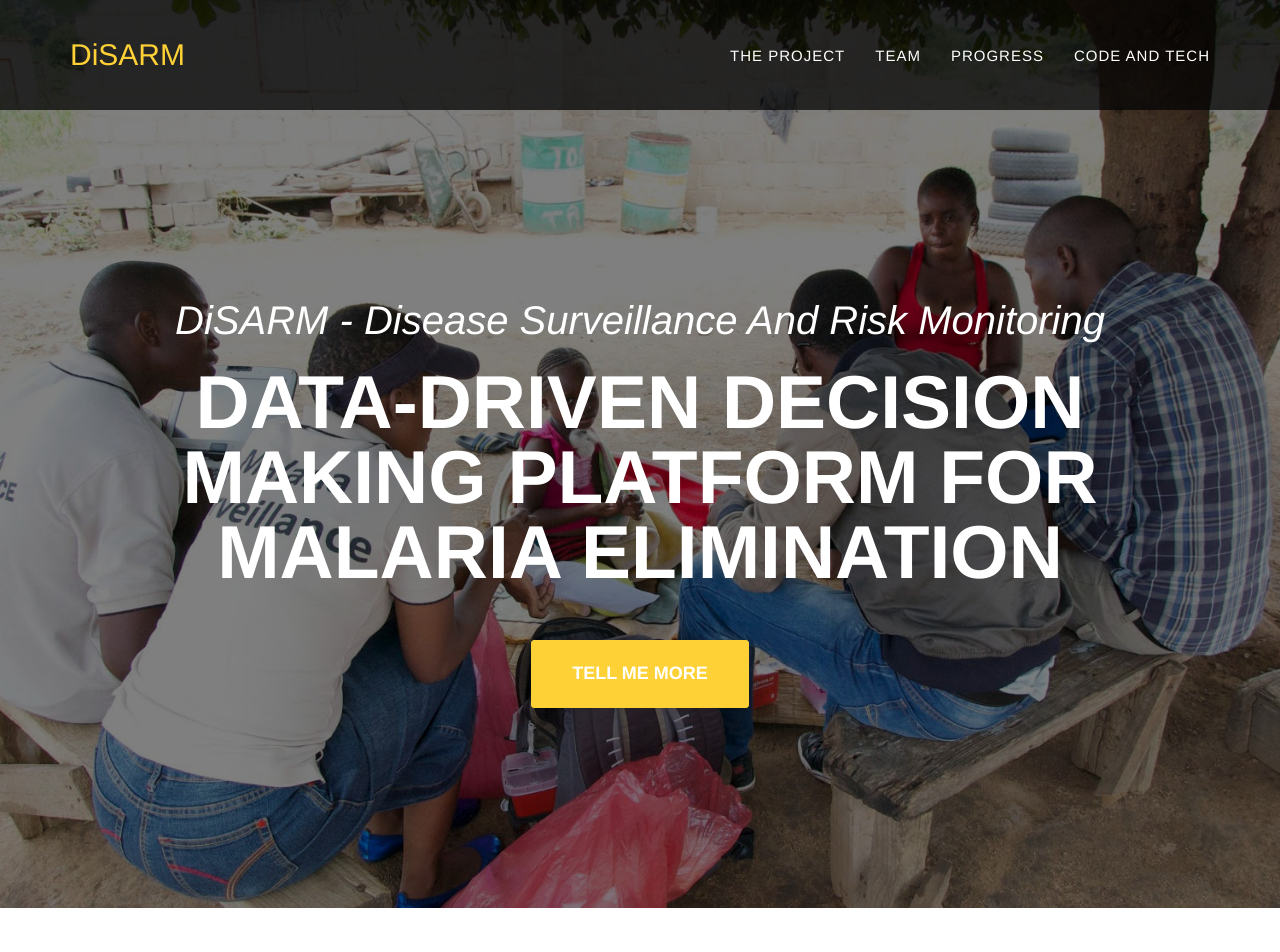
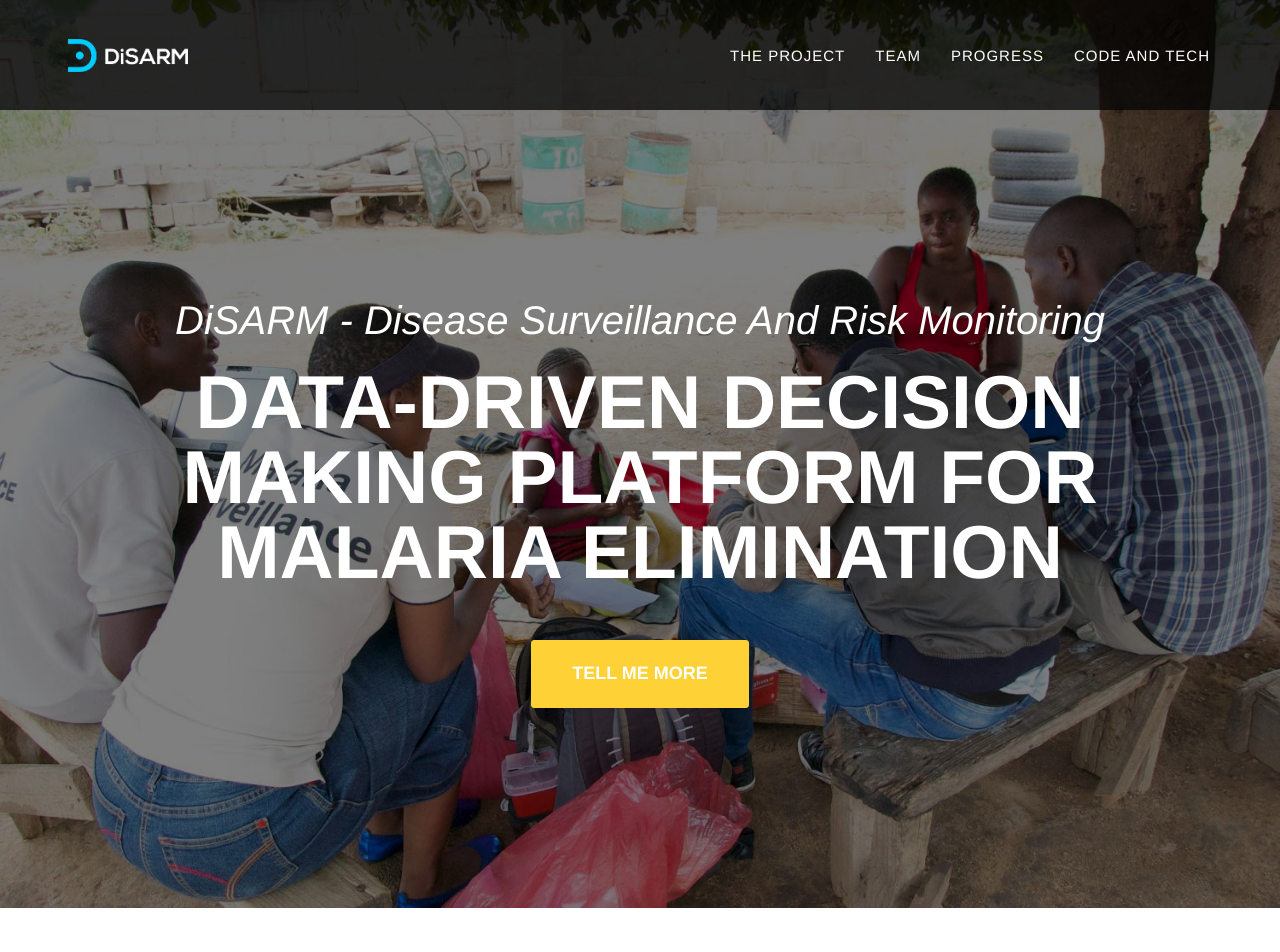
Before and after one commit to disarm-platform/disarm-website, a Jekyll site: the page built from index.html, in a window 1280 px wide. Shown: the top 952 px of the page. Built offline with Jekyll 4.4.1, drawn with Linux system fonts in a browser that asks for light colours; some web fonts are replaced.

Commit message:
Use new logo in header

```diff
--- a/_includes/css/custom.css
+++ b/_includes/css/custom.css
@@ -1,3 +1,7 @@
+.navbar-brand {
+  padding: 13.5px 13px 13.5px;
+}
+
 p {
   line-height: 2;
   font-size: 16px;
--- a/_includes/nav.html
+++ b/_includes/nav.html
@@ -10,7 +10,7 @@
                     <span class="icon-bar"></span>
                 </button>
                 <a class="navbar-brand page-scroll" href="/">
-                    DiSARM
+                    <img src="/img/logo.png" />
                 </a>
             </div>
 
```
Also changed, not shown: img/logo.png (added).
